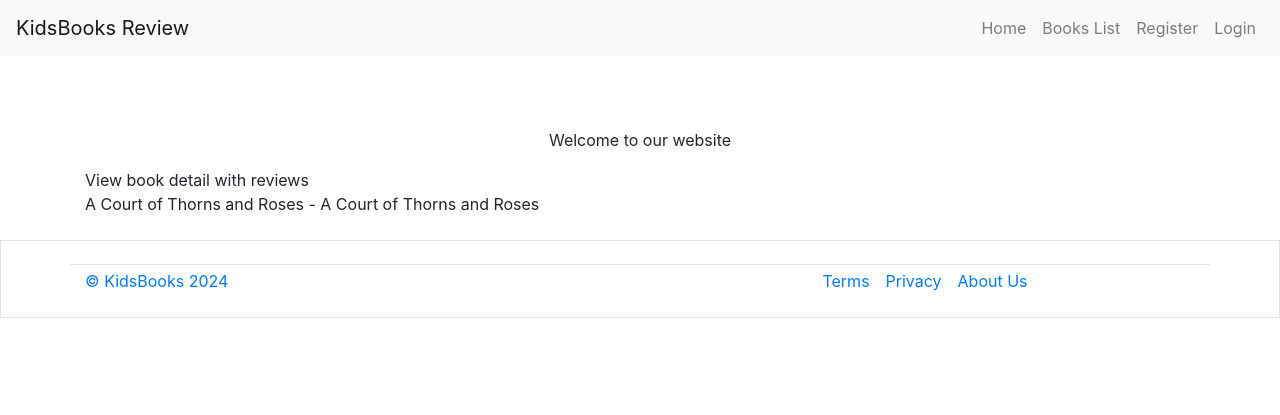
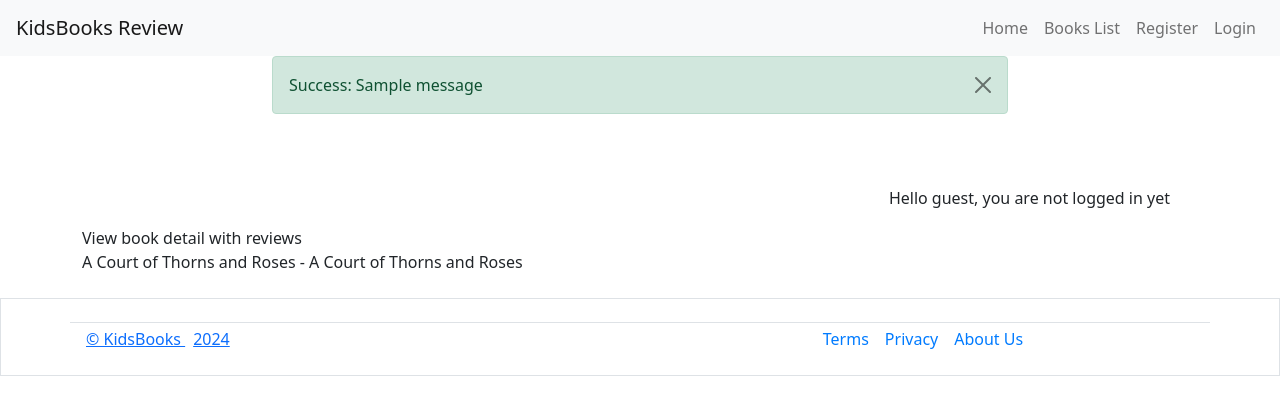
Before and after one commit to NeeruRathour/kids-books-review, a Django app: page /view/1/ in a window 1280 px wide. Shown: the top 415 px of the page. Run offline with Django 4.2, Linux system fonts and the light colour scheme; data comes from the database, SQL or seed files in the repository; both versions use the stored data as it was after the commit; one stand-in notice (Sample message) is shown; some libraries are stand-ins or nearby versions.

Commit message:
Fix to view other' reviews logic and add status messages

```diff
--- a/kidsbooks/templates/kidsbooks/viewdetail.html
+++ b/kidsbooks/templates/kidsbooks/viewdetail.html
@@ -21,10 +21,9 @@ View book detail with reviews
             <div class="card-body">
                 <!-- We want a for loop inside the empty control tags
           to iterate through each review in reviews -->
+            {% if user.is_authenticated %}
                 {% for review in reviews %}
                 <div class="p-2 reviews
-          {% if not review.approved and review.user == user %}
-          faded{% elif not review.approved %} d-none{% endif %}">
                     <p class="font-weight-bold">
                         {{ review.user }}
                         <span class="">
@@ -53,8 +52,8 @@ View book detail with reviews
                 {% csrf_token %}
                 <button id="submitButton" type="submit" class="btn btn-signup btn-m">Submit</button>
             </form>
-
         </div>
+        {% endif %}
     </div>
 </div>
 
--- a/kidsbooks/views.py
+++ b/kidsbooks/views.py
@@ -32,7 +32,7 @@ def kidsbook_detail(request, id):
             review.book = kidsbook
             review.save()
             messages.add_message(request, messages.SUCCESS,
-                                 'Review submitted and awaiting approval')
+                                 'Review submitted successfully')
     review_form = ReviewForm()
     context = {
         'kidsbook': kidsbook,
--- a/templates/base.html
+++ b/templates/base.html
@@ -2,6 +2,7 @@
 
 <!DOCTYPE html>
 <html lang="en">
+
 <head>
     <meta charset="UTF-8">
     <meta name="viewport" content="width=device-width, initial-scale=1.0">
@@ -10,21 +11,56 @@
 
     <!-- Bootstrap CSS -->
     <link href="https://stackpath.bootstrapcdn.com/bootstrap/4.5.2/css/bootstrap.min.css" rel="stylesheet">
+    <link href="https://cdn.jsdelivr.net/npm/bootstrap@5.0.1/dist/css/bootstrap.min.css" rel="stylesheet"
+    integrity="sha384-+0n0xVW2eSR5OomGNYDnhzAbDsOXxcvSN1TPprVMTNDbiYZCxYbOOl7+AMvyTG2x" crossorigin="anonymous">
 
     <!-- Custom CSS -->
     <link rel="stylesheet" href="/static/css/style.css">
 
 </head>
+
 <body>
-     <!-- Include header -->
-     {% include 'includes/header.html' %}
+    <!-- Include header -->
+    {% include 'includes/header.html' %}
+
+    <!-- displaying Django messages -->
+    <div class="container">
+        <div class="row">
+            <div class="col-md-8 offset-md-2">
+                {% if messages %}
+                {% for message in messages %}
+
+                {% if message.level == DEFAULT_MESSAGE_LEVELS.SUCCESS %}
+                <div class="alert {{ message.tags }} alert-success alert-dismissible
+                    fade show" id="msg" role="alert">
+                    Success: {{ message }}
+                    <button type="button" class="btn-close" data-bs-dismiss="alert" aria-label="Close"></button>
+                </div>
+                {% endif %}
+                {% if message.level == DEFAULT_MESSAGE_LEVELS.ERROR %}
+                <div class="alert  {{ message.tags }} alert-danger" role="alert">
+                    Error: {{ message }}
+                    <button type="button" class="btn-close" data-bs-dismiss="alert" aria-label="Close"></button>
+                </div>
+                {% endif %}
+            </div>
+
+            {% endfor %}
+            {% endif %}
+        </div>
+    </div>
+    </div>
 
     <!-- Main content -->
     <main role="main" class="container mt-4">
         <div class="container flex-column pt-3">
             <section class="text-center">
                 <h1 class="main-title mx-auto"></h1>
-                <p class="pt-4">Welcome to our website</p>
+                {% if user.is_authenticated %}
+                <p class="text-end m-3">Hello <strong>{{user}}</strong>,welcome to this site</p>
+                {% else %}
+                <p class="text-end m-3">Hello guest, you are not logged in yet</p>
+                {% endif %}
             </section>
         </div>
         {% block content %}
@@ -33,13 +69,16 @@
 
     </main>
 
-   <!-- Include footer -->
-   {% include 'includes/footer.html' %}
+    <!-- Include footer -->
+    {% include 'includes/footer.html' %}
 
     <!-- Include Bootstrap JS -->
     <script src="https://code.jquery.com/jquery-3.5.1.slim.min.js"></script>
     <script src="https://cdn.jsdelivr.net/npm/@popperjs/core@2.9.3/dist/umd/popper.min.js"></script>
     <script src="https://stackpath.bootstrapcdn.com/bootstrap/4.5.2/js/bootstrap.min.js"></script>
+    <script src="https://cdn.jsdelivr.net/npm/bootstrap@5.0.1/dist/js/bootstrap.bundle.min.js"
+        integrity="sha384-gtEjrD/SeCtmISkJkNUaaKMoLD0//ElJ19smozuHV6z3Iehds+3Ulb9Bn9Plx0x4" crossorigin="anonymous">
+    </script>
+</body>
 
-</body>
 </html>
```
Also changed, not shown: db.sqlite3.
